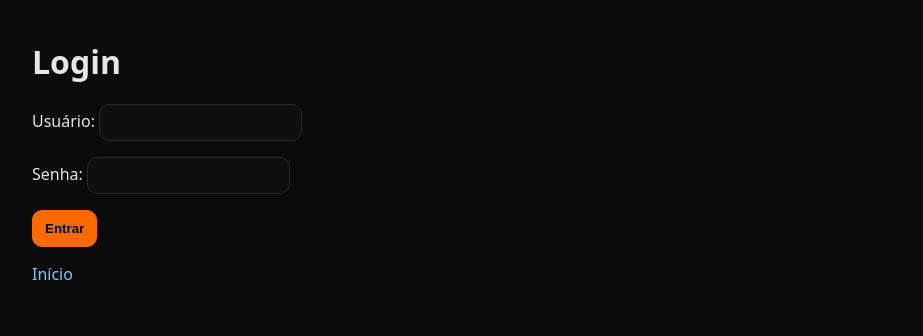
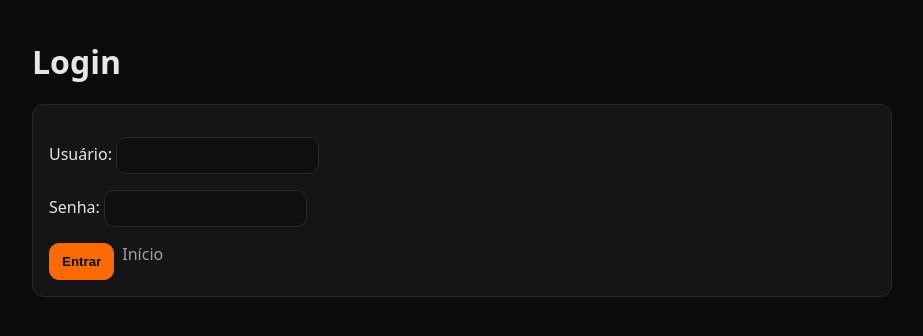
Before and after one commit to Jccasafus-hub/SchulzeVote, a Flask app: page /login in a window 1280 px wide. Shown: the top 336 px of the page, without its empty margins (178-1101 px from the left). Run offline with Flask 3, Linux system fonts and the light colour scheme.

Commit message:
Update login.html

```diff
--- a/templates/login.html
+++ b/templates/login.html
@@ -1,10 +1,25 @@
 {% extends "base.html" %}
 {% block content %}
   <h1>Login</h1>
+  {% with messages = get_flashed_messages(with_categories=true) %}
+    {% if messages %}
+      <div class="card">
+        <ul style="margin:0 0 0 18px">
+          {% for cat,msg in messages %}
+            <li><b>{{ cat }}</b>: {{ msg }}</li>
+          {% endfor %}
+        </ul>
+      </div>
+    {% endif %}
+  {% endwith %}
+  <div class="card">
     <form method="POST">
       <p><label>Usuário: <input name="user_id" required></label></p>
       <p><label>Senha: <input type="password" name="password" required></label></p>
+      <div class="actions">
         <button>Entrar</button>
+        <a class="muted" href="/">Início</a>
+      </div>
     </form>
-<p><a href="/">Início</a></p>
+  </div>
 {% endblock %}
```
Lines whose indentation alone changed are shown as unchanged.
